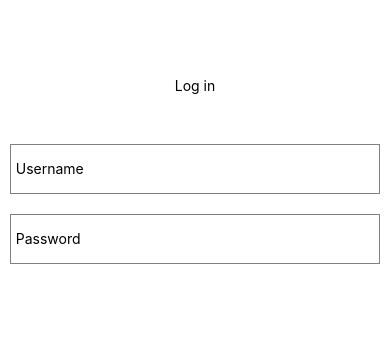
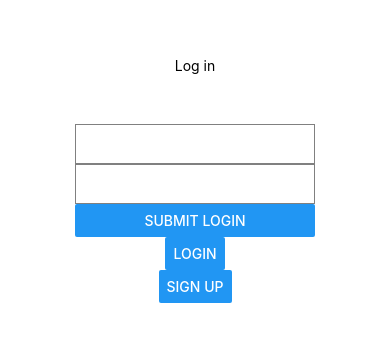
Before and after one commit to chriswillsflannery/GUClone-ReactNative, a React Native app: screen / in a window 390 px wide. Shown: the part 242-584 px from the top of the page. Built offline with nearby package versions, Linux system fonts and the light colour scheme.

Commit message:
building auth forms:

```diff
--- a/App.js
+++ b/App.js
@@ -1,9 +1,10 @@
 /* eslint-disable prettier/prettier */
 import React from 'react';
-// import { View, Text, StyleSheet } from 'react-native';
-// import { createStore } from 'redux';
-// import { Provider } from 'react-redux';
+import { Provider } from 'react-redux';
+import { createStore, combineReducers } from 'redux';
+import { reducer as formReducer } from 'redux-form';
 import GUClone from './src/GUClone';
+
 
 // const initialState = {
 //   counter: 0,
@@ -19,14 +20,15 @@ import GUClone from './src/GUClone';
 //   return state;
 // };
 
-// const store = createStore(reducer);
+const rootReducer = combineReducers({ form: formReducer });
+const store = createStore(rootReducer);
 
 class App extends React.Component {
   render() {
     return (
-      // <Provider store={store}>
-      <GUClone />
-      // </Provider>
+      <Provider store={store}>
+        <GUClone />
+      </Provider>
     );
   }
 }
--- a/package.json
+++ b/package.json
@@ -11,10 +11,12 @@
   },
   "dependencies": {
     "@react-native-community/async-storage": "^1.7.1",
+    "prop-types": "^15.7.2",
     "react": "16.9.0",
     "react-native": "0.61.5",
     "react-redux": "^7.1.3",
-    "redux": "^4.0.5"
+    "redux": "^4.0.5",
+    "redux-form": "^8.3.0"
   },
   "devDependencies": {
     "@babel/core": "^7.8.4",
--- a/src/GUClone.js
+++ b/src/GUClone.js
@@ -1,12 +1,16 @@
+/* eslint-disable prettier/prettier */
 import React from 'react';
 import {
   View,
   Text,
+  Button,
   StyleSheet,
   TextInput,
   TouchableOpacity,
 } from 'react-native';
 import AsyncStorage from '@react-native-community/async-storage';
+import LoginForm from './components/LoginForm/LoginForm';
+import SignupForm from './components/SignupForm/SignupForm';
 // import { connect } from 'react-redux';
 
 // function mapStateToProps(state) {
@@ -21,14 +25,27 @@ import AsyncStorage from '@react-native-community/async-storage';
 //     decreaseCounter: () => dispatch({ type: 'DECREASE' }),
 //   };
 // }
+
+
 class GUClone extends React.Component {
+  state = {
+    activeForm: 'login',
+  }
+
+  handlePressLogin = () => this.setState({ activeForm: 'login' });
+  handlePressSignup = () => this.setState({ activeForm: 'sign up' });
+
   render() {
+    const { activeForm } = this.state;
     return (
       <>
         <View style={styles.main}>
-          <Text style={styles.mainText}>Log in</Text>
-          <TextInput style={styles.input} placeholder="Username" />
-          <TextInput style={styles.input} placeholder="Password" />
+          {activeForm === 'login' && <Text style={styles.mainText}>Log in</Text>}
+          {activeForm === 'login' && <LoginForm />}
+          {activeForm === 'sign up' && <Text style={styles.mainText}>Sign up</Text>}
+          {activeForm === 'signup' && <SignupForm />}
+          <Button title="Login" onPress={this.handlePressLogin} />
+          <Button title="Sign up" onPress={this.handlePressSignup} />
         </View>
       </>
     );
@@ -45,14 +62,6 @@ const styles = StyleSheet.create({
   mainText: {
     margin: 50,
   },
-  input: {
-    height: 50,
-    width: '95%',
-    borderColor: 'gray',
-    borderWidth: 1,
-    marginBottom: 20,
-    padding: 5,
-  },
 });
 
 // export default connect(
--- /dev/null
+++ b/src/components/LoginForm/LoginForm.js
@@ -0,0 +1,21 @@
+import React from 'react';
+import { reduxForm } from 'redux-form';
+import LoginFormView from './LoginFormView/LoginFormView';
+
+const FORM = 'login';
+
+const LoginFormRF = reduxForm({
+  form: FORM,
+})(LoginFormView);
+
+class LoginForm extends React.Component {
+  handleSubmit = () => {
+    console.log('submitted!');
+  };
+
+  render() {
+    return <LoginFormRF onSubmit={this.handleSubmit} />;
+  }
+}
+
+export default LoginForm;
--- /dev/null
+++ b/src/components/LoginForm/LoginFormView/LoginFormView.js
@@ -0,0 +1,19 @@
+import { PropTypes } from 'prop-types';
+import React from 'react';
+import { Button, View, TextInput } from 'react-native';
+import { Field } from 'redux-form';
+import RTFtextInput from '../../RTFtextInput/RTFtextInput';
+
+const LoginFormView = ({ handleSubmit }) => (
+  <View>
+    <Field name="username" component={RTFtextInput} />
+    <Field name="password" component={RTFtextInput} />
+    <Button title="Submit Login" onPress={handleSubmit} />
+  </View>
+);
+
+LoginFormView.propTypes = {
+  handleSubmit: PropTypes.func.isRequired,
+};
+
+export default LoginFormView;
--- /dev/null
+++ b/src/components/RTFtextInput/RTFtextInput.js
@@ -0,0 +1,25 @@
+import PropTypes from 'prop-types';
+import React from 'react';
+import { TextInput, StyleSheet } from 'react-native';
+
+const RTFtextInput = ({ input: { onChange, value } }) => (
+  <TextInput onChangeText={onChange} value={value} style={styles.text} />
+);
+
+RTFtextInput.propTypes = {
+  input: PropTypes.shape({
+    onChange: PropTypes.func.isRequired,
+    value: PropTypes.string.isRequired,
+  }).isRequired,
+};
+
+const styles = StyleSheet.create({
+  text: {
+    borderColor: 'gray',
+    borderWidth: 1,
+    height: 40,
+    padding: 10,
+  },
+});
+
+export default RTFtextInput;
--- /dev/null
+++ b/src/components/SignupForm/SignupForm.js
@@ -0,0 +1,10 @@
+import React from 'react';
+
+class SignupForm extends React.Component {
+  handleSubmit = ({ firstName, lastName }) => {
+    console.log(`firstName: ${firstName}`);
+    console.log(`lastname: ${lastName}`);
+  };
+}
+
+export default SignupForm;
```
Also changed, not shown: src/components/SignupForm/SignupFormView/SignupFormView.js (added, +18 -0 lines), 2 other files (tests, documents, lock files or other folders).
